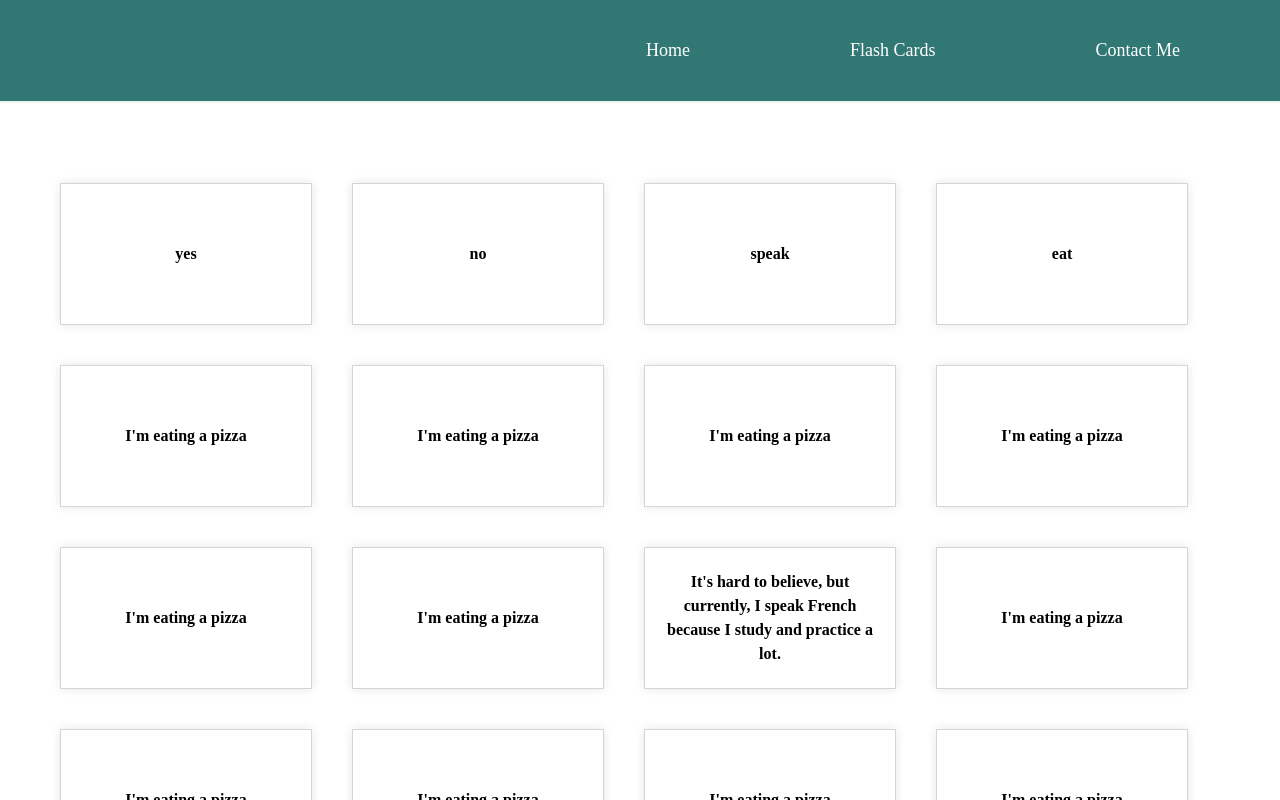
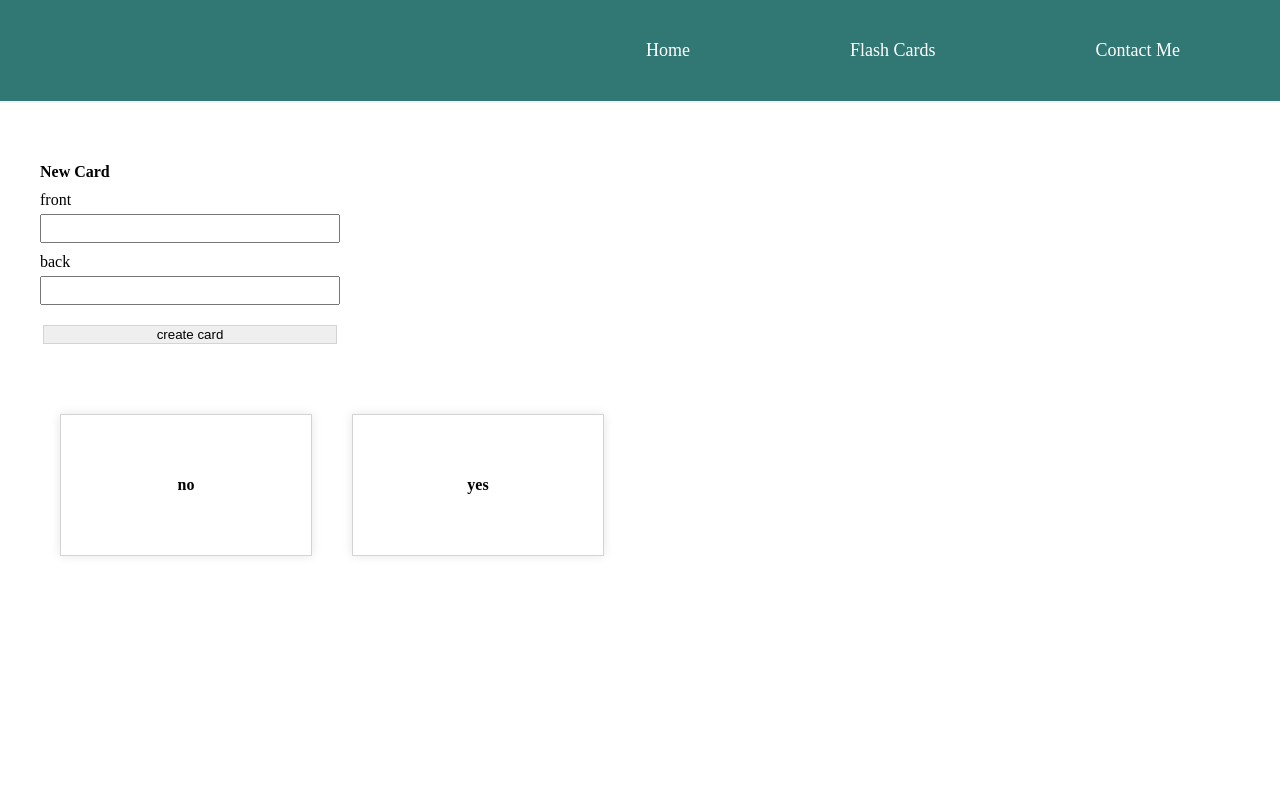
Before and after one commit to gultaj7/as3_w-m1_fall2023, a React (Create React App) app in the folder flashcards-app/: page /flash-cards in a window 1280 px wide. Shown: the top 800 px of the page. Built offline with nearby package versions, Linux system fonts and the light colour scheme; data requests are answered from the project's data file.

Commit message:
add from element to create a new card, set up POST request, add format and lastModified attibutes to card elements, adjust styling

```diff
--- a/flashcards-app/data/db.json
+++ b/flashcards-app/data/db.json
@@ -1,107 +1,18 @@
 {
   "cards": [
-    { "front": "yes", "back": "oui", "id": 1 },
-    { "front": "no", "back": "non", "id": 2 },
-    { "front": "speak", "back": "parle", "id": 3 },
-    { "front": "eat", "back": "mange", "id": 4 },
-    { "front": "I'm eating a pizza",
-      "back": "Je mange une pizza",
-      "id": 5 },
-    { "front": "I'm eating a pizza",
-      "back": "Je mange une pizza",
-      "id": 6 },
-    { "front": "I'm eating a pizza",
-      "back": "Je mange une pizza",
-      "id": 7 },
-    { "front": "I'm eating a pizza",
-      "back": "Je mange une pizza",
-      "id": 8 },
-    { "front": "I'm eating a pizza",
-      "back": "Je mange une pizza",
-      "id": 9 },
-    { "front": "I'm eating a pizza",
-      "back": "Je mange une pizza",
-      "id": 10 },
-    { "front": "It's hard to believe, but currently, I speak French because I study and practice a lot.",
-      "back": "C'est difficile à croire, mais actuellement, je parle en français parce que j'étudie et pratique beaucoup.",
-      "id": 11 },
-    { "front": "I'm eating a pizza",
-      "back": "Je mange une pizza",
-      "id": 12 },
-    { "front": "I'm eating a pizza",
-      "back": "Je mange une pizza",
-      "id": 13 },
-    { "front": "I'm eating a pizza",
-      "back": "Je mange une pizza",
-      "id": 14 },
-    { "front": "I'm eating a pizza",
-      "back": "Je mange une pizza",
-      "id": 15 },
-    { "front": "I'm eating a pizza",
-      "back": "Je mange une pizza",
-      "id": 16 },
-    { "front": "I'm eating a pizza",
-      "back": "Je mange une pizza",
-      "id": 17 },
-    { "front": "I'm eating a pizza",
-      "back": "Je mange une pizza",
-      "id": 18 },
-    { "front": "I'm eating a pizza",
-      "back": "Je mange une pizza",
-      "id": 19 },
-    { "front": "I'm eating a pizza",
-      "back": "Je mange une pizza",
-      "id": 20 },
-    { "front": "I'm eating a pizza",
-      "back": "Je mange une pizza",
-      "id": 21 },
-    { "front": "I'm eating a pizza",
-      "back": "Je mange une pizza",
-      "id": 22 },
-    { "front": "I'm eating a pizza",
-      "back": "Je mange une pizza",
-      "id": 23 },
-    { "front": "I'm eating a pizza",
-      "back": "Je mange une pizza",
-      "id": 24 },
-    { "front": "I'm eating a pizza",
-      "back": "Je mange une pizza",
-      "id": 25 },
-    { "front": "I'm eating a pizza",
-      "back": "Je mange une pizza",
-      "id": 26 },
-    { "front": "I'm eating a pizza",
-      "back": "Je mange une pizza",
-      "id": 27 },
-    { "front": "I'm eating a pizza",
-      "back": "Je mange une pizza",
-      "id": 28 },
-    { "front": "I'm eating a pizza",
-      "back": "Je mange une pizza",
-      "id": 29 },
-    { "front": "I'm eating a pizza",
-      "back": "Je mange une pizza",
-      "id": 30 },
-    { "front": "I'm eating a pizza",
-      "back": "Je mange une pizza",
-      "id": 31 },
-    { "front": "I'm eating a pizza",
-      "back": "Je mange une pizza",
-      "id": 32 },
-    { "front": "I'm eating a pizza",
-      "back": "Je mange une pizza",
-      "id": 33 },
-    { "front": "I'm eating a pizza",
-      "back": "Je mange une pizza",
-      "id": 34 },
-    { "front": "I'm eating a pizza",
-      "back": "Je mange une pizza",
-      "id": 35 },
-    { "front": "I'm eating a pizza",
-      "back": "Je mange une pizza",
-      "id": 36 },
-    { "front": "I'm eating a pizza",
-      "back": "Je mange une pizza",
-      "id": 37 }
+    {
+      "front": "yes",
+      "back": "oui",
+      "format": "Want to Learn",
+      "lastModified": "2024-01-01T12:00:00.000Z",
+      "id": 1
+    },
+    {
+      "front": "no",
+      "back": "non",
+      "format": "Want to Learn",
+      "lastModified": "2024-01-03T13:50:13.699Z",
+      "id": 2
+    }
   ]
 }
--- a/flashcards-app/package.json
+++ b/flashcards-app/package.json
@@ -6,6 +6,7 @@
     "@testing-library/jest-dom": "^5.17.0",
     "@testing-library/react": "^13.4.0",
     "@testing-library/user-event": "^13.5.0",
+    "date-fns": "^3.0.6",
     "react": "^18.2.0",
     "react-dom": "^18.2.0",
     "react-router-dom": "^6.21.1",
--- a/flashcards-app/src/App.js
+++ b/flashcards-app/src/App.js
@@ -11,7 +11,7 @@ const App = () => {
       <div>
         <Navbar />
         <Routes>
-          <Route path="/" element={<Home />} />
+          <Route exact path="/" element={<Home />} />
           <Route path="/flash-cards" element={ <FlashCards /> } />
           <Route path="/contact" element={<Contact />} />
         </Routes>
--- a/flashcards-app/src/Card.js
+++ b/flashcards-app/src/Card.js
@@ -1,17 +1,22 @@
 import React, { useState } from 'react';
+import { format } from 'date-fns';
 
-const Card = ({ id, front, back, handleDelete }) => {
+const Card = ({ id, front, back, lastModified, handleDelete }) => {
     const [isFlipped, setIsFlipped] = useState(false);
 
     const handleFlip = () => {
       setIsFlipped(!isFlipped);
     };
 
+    const formattedDate = format(new Date(lastModified), 'MMMM dd, yyyy HH:mm:ss');
+
+
     return (
       <div className={`card ${isFlipped ? 'flipped' : ''}`} key={id} onClick={handleFlip}>
         <div className="card-content">
           <div className={`front ${isFlipped ? 'hidden' : ''}`}>
             <h4>{front}</h4>
+            <p className="last-modified">{formattedDate}</p>
           </div>
           <div className={`back ${isFlipped ? '' : 'hidden'}`}>
             <h4>{back}</h4>
--- a/flashcards-app/src/CardsList.js
+++ b/flashcards-app/src/CardsList.js
@@ -7,26 +7,70 @@ import Card from './Card';
 
 const CardsList = ({ cards, handleDelete, showBack }) => {
     const [isAnyCardFlipped, setIsAnyCardFlipped] = useState(false);
+    const [front, setFront] = useState('');
+    const [back, setBack] = useState('');
 
     const handleCardFlip = (flipped) => {
       setIsAnyCardFlipped(flipped);
     };
 
+    const handleSubmit = (e) => {
+      e.preventDefault();
+
+      const card = { front, back, format: "Want to Learn", lastModified: new Date().toISOString() };
+
+      fetch('http://localhost:8000/cards', {
+        method: 'POST',
+        headers: { "Content-Type": "application/json" },
+        body: JSON.stringify(card)
+      }).then(() => {
+        console.log('new card added');
+        window.location.reload();
+      });
+    };
+
+
+
     return (
-      <div className={`card-list ${isAnyCardFlipped ? 'flipped' : ''}`}>
-        {cards.map((card) => (
-          <div className="cards">
+      <div>
+        <div className="create">
+          <h4>New Card</h4>
+          <form onSubmit={handleSubmit}>
+            <label>front</label>
+            <input
+              type="text"
+              required
+              value = { front }
+              onChange={(e) => setFront(e.target.value)}
+            />
+            <label>back</label>
+            <input
+              type="text"
+              required
+              value = { back }
+              onChange={(e) => setBack(e.target.value)}
+            />
+            <button>create card</button>
+          </form>
+
+        </div>
+        <div className={`card-list ${isAnyCardFlipped ? 'flipped' : ''}`}>
+        {cards.slice().reverse().map((card) => (
+          <div key={card.id} className="cards">
             <Card
               key={card.id}
               id={card.id}
               front={card.front}
+              lastModified={card.lastModified}
               back={card.back}
               handleDelete={handleDelete}
               onFlip={handleCardFlip}
             />
           </div>
         ))}
+        </div>
       </div>
+
     );
   };
 
--- a/flashcards-app/src/index.css
+++ b/flashcards-app/src/index.css
@@ -94,6 +94,11 @@
 
 .front {
   padding: 10px;
+  position: relative;
+}
+
+.front:hover .last-modified {
+  opacity: 1;
 }
 
 .front, .back {
@@ -107,6 +112,17 @@
   padding: 10px;
 }
 
+.last-modified {
+  position: absolute;
+  top: 5px;
+  right: 5px;
+  background-color: rgba(255, 255, 255, 0.8);
+  padding: 5px;
+  font-size: 12px;
+  border-radius: 5px;
+  opacity: 0;
+  transition: opacity 0.3s;
+}
 
 /* Button styling */
 button {
@@ -137,3 +153,30 @@ button {
   letter-spacing: 2px;
   color: rgb(45, 45, 45);
 }
+
+.create {
+  margin-bottom: 50px;
+  width: 300px;
+  /* padding: 20px;
+  border: 1px solid #d4d4d4; */
+
+}
+
+.create h4 {
+  margin-bottom: 10px;
+}
+
+.create form {
+  display: flex;
+  flex-direction: column;
+}
+
+.create label {
+  margin-bottom: 5px;
+}
+
+.create input {
+  padding: 5px;
+  margin-bottom: 10px;
+  /* Add any additional styling for the input fields as needed */
+}
```
Also changed, not shown: 1 other file (tests, documents, lock files or other folders).
